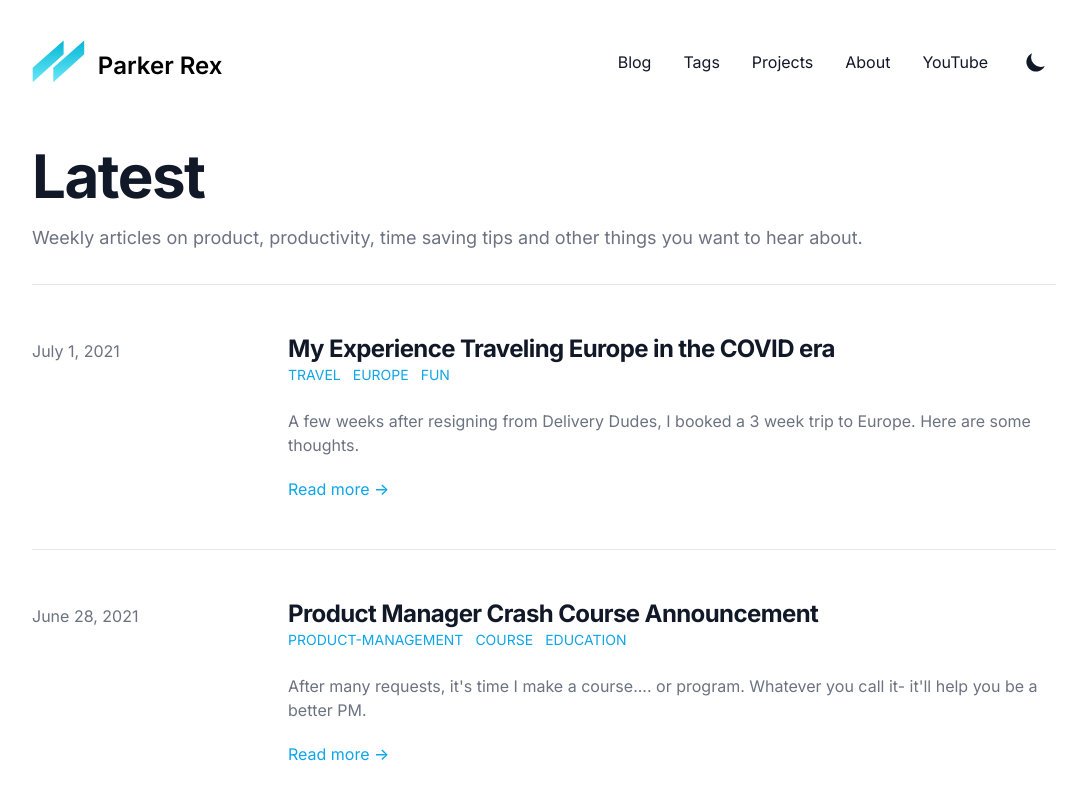
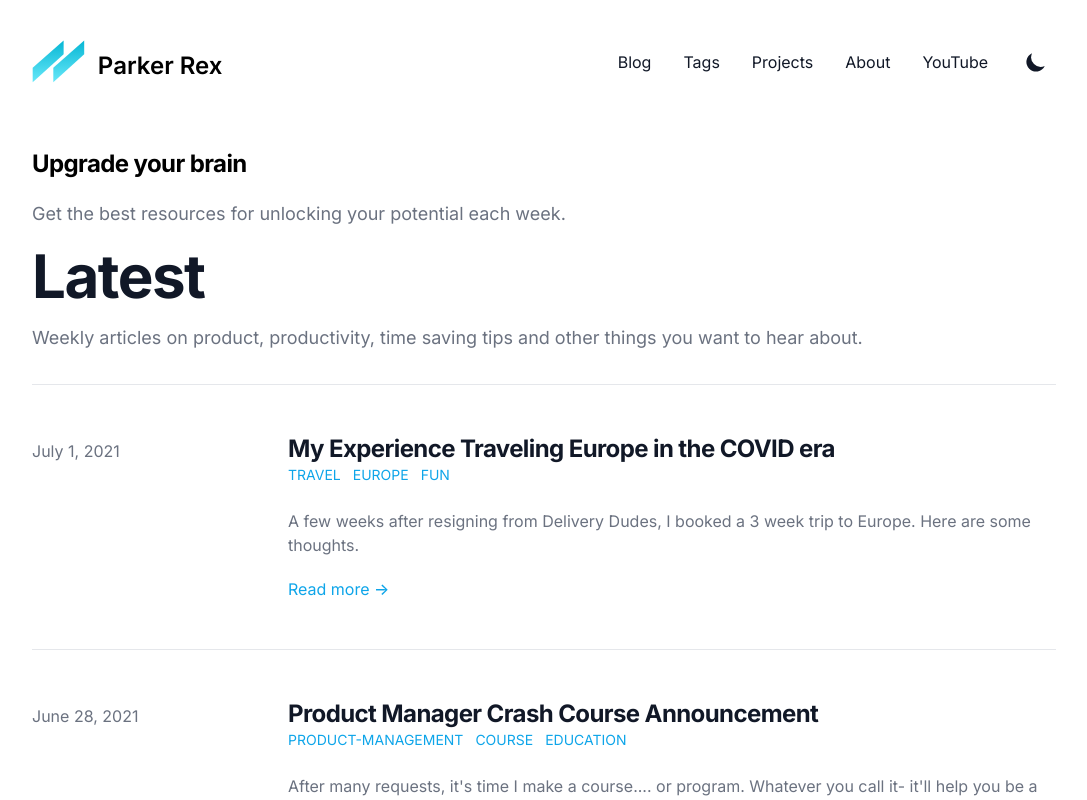
Before and after one commit to ParkerRex/product-blog, a Next.js app: page / in a window 1280 px wide. Shown: the top 800 px of the page, without its empty margins (96-1183 px from the left). Built offline with nearby package versions, Linux system fonts and the light colour scheme; what @tailwindcss/typography would draw is missing.

Commit message:
added newsletter signup

```diff
--- a/pages/index.js
+++ b/pages/index.js
@@ -23,6 +23,11 @@ export default function Home({ posts }) {
       />
       <div className="divide-y divide-gray-200 dark:divide-gray-700">
         <div className="pt-6 pb-8 space-y-2 md:space-y-5">
+          <h2 className="text-2xl font-bold leading-8 tracking-tight">
+          Upgrade your brain
+          </h2>
+          <p className="text-lg leading-7 text-gray-500 dark:text-gray-400">Get the best resources for unlocking your potential each week.</p>
+            <script async data-uid="ff5ecf66c9" src="https://awesome-creator-6998.ck.page/ff5ecf66c9/index.js"></script>
           <h1 className="text-3xl font-extrabold leading-9 tracking-tight text-gray-900 dark:text-gray-100 sm:text-4xl sm:leading-10 md:text-6xl md:leading-14">
             Latest
           </h1>
```
